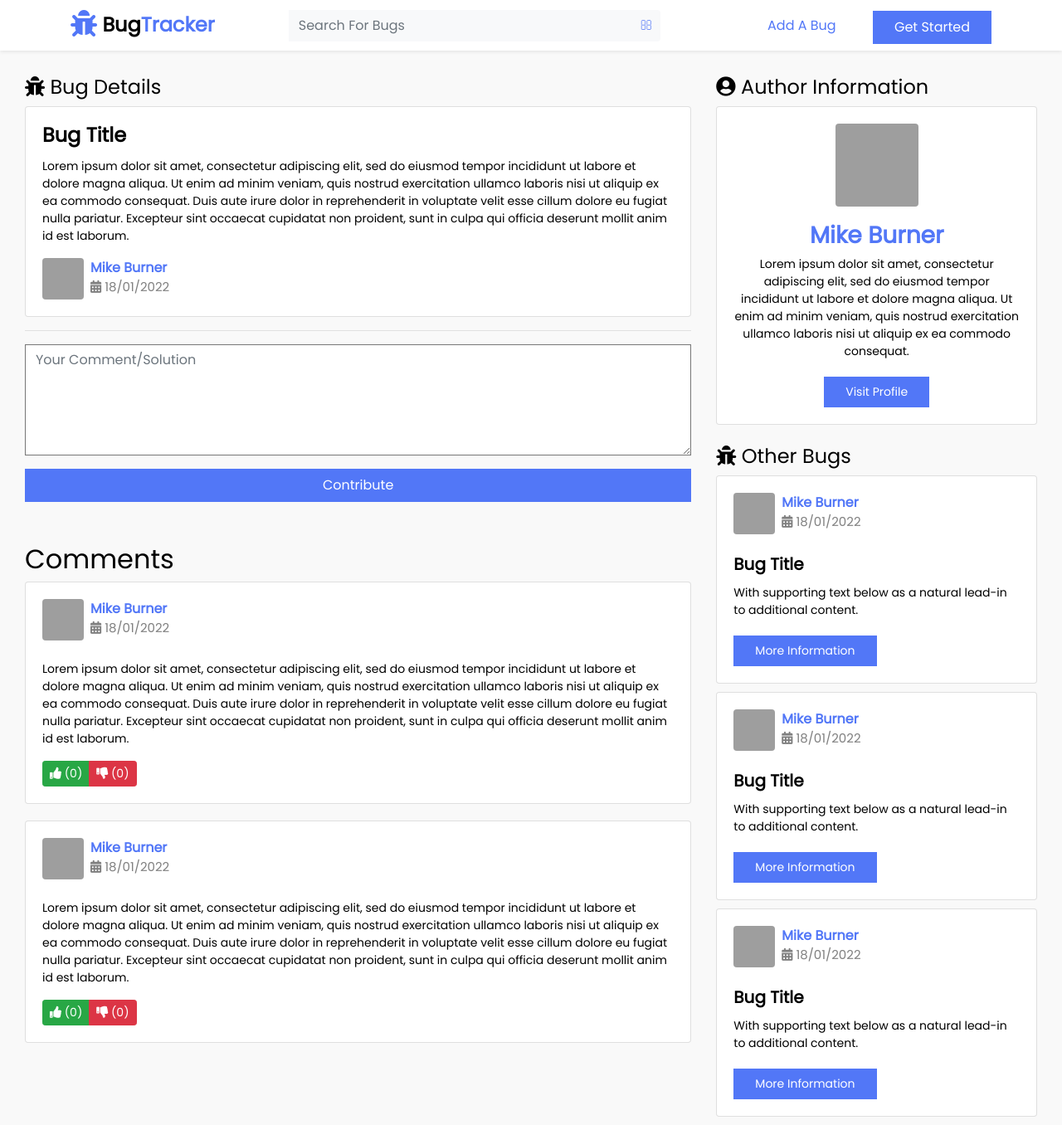
After one commit to steve-njuguna-k/Flask-Bug-Tracker, a Flask app: page /bug-details in a window 1280 px wide. The commit adds this page. Shown: the whole page at 83% size. Run offline with Flask 2, Linux system fonts and the light colour scheme; some libraries are stand-ins or nearby versions; grey boxes are pictures that could not be loaded.

Commit message:
Styled bug details page

```diff
--- a/app/static/assets/css/style.css
+++ b/app/static/assets/css/style.css
@@ -53,7 +53,7 @@ a:hover {
 }
 
 .text-primary{
-	color: #000000!important;
+	color: #5277f7!important;
 }
 
 .searchbar{
--- /dev/null
+++ b/app/templates/Bug Details.html
@@ -0,0 +1,145 @@
+{% extends "Base.html" %}
+
+<div class="container">
+	{% include 'Navbar.html' %}
+</div>
+
+{% block content %}
+
+<div class="container-fluid" style="margin-top: 30px;">
+    <div class="row">
+        <div class="col-sm-8">
+            <h4><i class="fas fa-bug"></i> Bug Details</h4>
+            <div class="card">
+                <div class="card-body">
+                <h4 class="card-title"><b>Bug Title</b></h4>
+                <p class="card-text">Lorem ipsum dolor sit amet, consectetur adipiscing elit, sed do eiusmod tempor incididunt ut labore et dolore magna aliqua. Ut enim ad minim veniam, quis nostrud exercitation ullamco laboris nisi ut aliquip ex ea commodo consequat. Duis aute irure dolor in reprehenderit in voluptate velit esse cillum dolore eu fugiat nulla pariatur. Excepteur sint occaecat cupidatat non proident, sunt in culpa qui officia deserunt mollit anim id est laborum.</p>
+                <div class="d-flex flex-row user-info">
+                    <img class="rounded" src="https://upload.wikimedia.org/wikipedia/commons/7/7c/Profile_avatar_placeholder_large.png" height="50" width="50">
+                    <div class="d-flex flex-column justify-content-start ml-2">
+                        <a href="#">
+                            <span class="d-block font-weight-bold text-primary">Mike Burner</span>
+                        </a>
+                        <span class="date text-black-50" style="font-size: 15px;"><i class="fas fa-calendar-alt"></i> 18/01/2022</span>
+                    </div>
+                </div>
+                </div>
+            </div>
+            <hr>
+            <form style="margin-bottom: 50px;">
+                <div class="mb-3">
+                    <textarea class="form-control" id="exampleFormControlTextarea1" rows="5" placeholder="Your Comment/Solution"></textarea>
+                </div>
+                <div class="mb-3">
+                    <button class="btn btn-block btn-primary">Contribute</button>
+                </div>
+            </form>
+            <h2>Comments</h2>
+            <div class="card" style="margin-bottom: 20px;">
+                <div class="card-body">
+                    <div class="d-flex flex-row user-info">
+                        <img class="rounded" src="https://upload.wikimedia.org/wikipedia/commons/7/7c/Profile_avatar_placeholder_large.png" height="50" width="50">
+                        <div class="d-flex flex-column justify-content-start ml-2">
+                            <a href="#">
+                                <span class="d-block font-weight-bold text-primary">Mike Burner</span>
+                            </a>
+                            <span class="date text-black-50" style="font-size: 15px;"><i class="fas fa-calendar-alt"></i> 18/01/2022</span>
+                        </div>
+                    </div>
+                    <br>
+                    <p class="card-text">Lorem ipsum dolor sit amet, consectetur adipiscing elit, sed do eiusmod tempor incididunt ut labore et dolore magna aliqua. Ut enim ad minim veniam, quis nostrud exercitation ullamco laboris nisi ut aliquip ex ea commodo consequat. Duis aute irure dolor in reprehenderit in voluptate velit esse cillum dolore eu fugiat nulla pariatur. Excepteur sint occaecat cupidatat non proident, sunt in culpa qui officia deserunt mollit anim id est laborum.</p>
+                    <div class="btn-group">
+                        <a class="btn btn-sm btn-success" href="#"><i class="fa fa-thumbs-up"></i> (0) </a>
+                        <a class="btn btn-sm btn-danger" href="#"><i class="fa fa-thumbs-down"></i> (0) </a>
+                    </div>
+                </div>
+            </div>
+            <div class="card" style="margin-bottom: 20px;">
+                <div class="card-body">
+                    <div class="d-flex flex-row user-info">
+                        <img class="rounded" src="https://upload.wikimedia.org/wikipedia/commons/7/7c/Profile_avatar_placeholder_large.png" height="50" width="50">
+                        <div class="d-flex flex-column justify-content-start ml-2">
+                            <a href="#">
+                                <span class="d-block font-weight-bold text-primary">Mike Burner</span>
+                            </a>
+                            <span class="date text-black-50" style="font-size: 15px;"><i class="fas fa-calendar-alt"></i> 18/01/2022</span>
+                        </div>
+                    </div>
+                    <br>
+                    <p class="card-text">Lorem ipsum dolor sit amet, consectetur adipiscing elit, sed do eiusmod tempor incididunt ut labore et dolore magna aliqua. Ut enim ad minim veniam, quis nostrud exercitation ullamco laboris nisi ut aliquip ex ea commodo consequat. Duis aute irure dolor in reprehenderit in voluptate velit esse cillum dolore eu fugiat nulla pariatur. Excepteur sint occaecat cupidatat non proident, sunt in culpa qui officia deserunt mollit anim id est laborum.</p>
+                    <div class="btn-group">
+                        <a class="btn btn-sm btn-success" href="#"><i class="fa fa-thumbs-up"></i> (0) </a>
+                        <a class="btn btn-sm btn-danger" href="#"><i class="fa fa-thumbs-down"></i> (0) </a>
+                    </div>
+                </div>
+            </div>
+        </div>
+        <div class="col-sm-4">
+            <h4><i class="fas fa-user-circle"></i> Author Information</h4>
+            <div class="card">
+                <div class="card-body">
+                <center><img class="rounded" src="https://upload.wikimedia.org/wikipedia/commons/7/7c/Profile_avatar_placeholder_large.png" height="100" width="100"></center>
+                <br>
+                <h3 class="card-subtitle mb-2 text-primary text-center"><b>Mike Burner</b></h3>
+                <p class="card-text text-center">Lorem ipsum dolor sit amet, consectetur adipiscing elit, sed do eiusmod tempor incididunt ut labore et dolore magna aliqua. Ut enim ad minim veniam, quis nostrud exercitation ullamco laboris nisi ut aliquip ex ea commodo consequat. </p>
+                <center><a href="#" class="btn btn-primary btn-sm">Visit Profile</a></center>
+                </div>
+            </div>
+            <br>
+            <h4><i class="fas fa-bug"></i> Other Bugs</h4>
+            <div class="card" style="margin-bottom: 10px;">
+                <div class="card-body">
+                    <div class="d-flex flex-row user-info">
+                        <img class="rounded" src="https://upload.wikimedia.org/wikipedia/commons/7/7c/Profile_avatar_placeholder_large.png" height="50" width="50">
+                        <div class="d-flex flex-column justify-content-start ml-2">
+                            <a href="#">
+                                <span class="d-block font-weight-bold text-primary">Mike Burner</span>
+                            </a>
+                            <span class="date text-black-50" style="font-size: 15px;"><i class="fas fa-calendar-alt"></i> 18/01/2022</span>
+                        </div>
+                    </div>
+                    <br>
+                    <h5 class="card-title"><b>Bug Title</b></h5>
+                    <p class="card-text">With supporting text below as a natural lead-in to additional content.</p>
+                    <a href="#" class="btn btn-primary btn-sm">More Information</a>
+                </div>
+            </div>
+            <div class="card" style="margin-bottom: 10px;">
+                <div class="card-body">
+                    <div class="d-flex flex-row user-info">
+                        <img class="rounded" src="https://upload.wikimedia.org/wikipedia/commons/7/7c/Profile_avatar_placeholder_large.png" height="50" width="50">
+                        <div class="d-flex flex-column justify-content-start ml-2">
+                            <a href="#">
+                                <span class="d-block font-weight-bold text-primary">Mike Burner</span>
+                            </a>
+                            <span class="date text-black-50" style="font-size: 15px;"><i class="fas fa-calendar-alt"></i> 18/01/2022</span>
+                        </div>
+                    </div>
+                    <br>
+                    <h5 class="card-title"><b>Bug Title</b></h5>
+                    <p class="card-text">With supporting text below as a natural lead-in to additional content.</p>
+                    <a href="#" class="btn btn-primary btn-sm">More Information</a>
+                </div>
+            </div>
+            <div class="card" style="margin-bottom: 10px;">
+                <div class="card-body">
+                    <div class="d-flex flex-row user-info">
+                        <img class="rounded" src="https://upload.wikimedia.org/wikipedia/commons/7/7c/Profile_avatar_placeholder_large.png" height="50" width="50">
+                        <div class="d-flex flex-column justify-content-start ml-2">
+                            <a href="#">
+                                <span class="d-block font-weight-bold text-primary">Mike Burner</span>
+                            </a>
+                            <span class="date text-black-50" style="font-size: 15px;"><i class="fas fa-calendar-alt"></i> 18/01/2022</span>
+                        </div>
+                    </div>
+                    <br>
+                    <h5 class="card-title"><b>Bug Title</b></h5>
+                    <p class="card-text">With supporting text below as a natural lead-in to additional content.</p>
+                    <a href="#" class="btn btn-primary btn-sm">More Information</a>
+                </div>
+            </div>
+        </div>
+    </div>
+</div>
+
+{% endblock %}
--- a/app/views.py
+++ b/app/views.py
@@ -109,3 +109,7 @@ def logout():
 @app.route('/bugs')
 def bugs():
     return render_template('Bugs.html')
+
+@app.route('/bug-details')
+def bugs_details():
+    return render_template('Bug Details.html')
```
